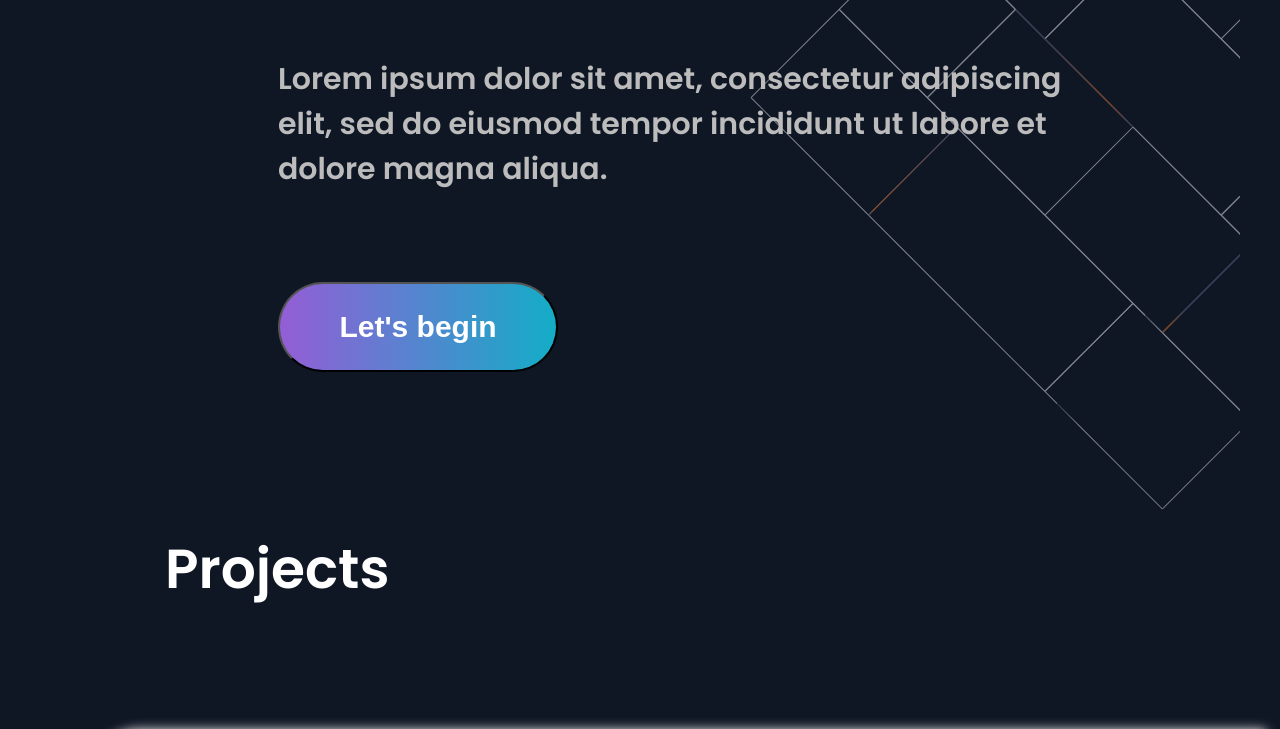
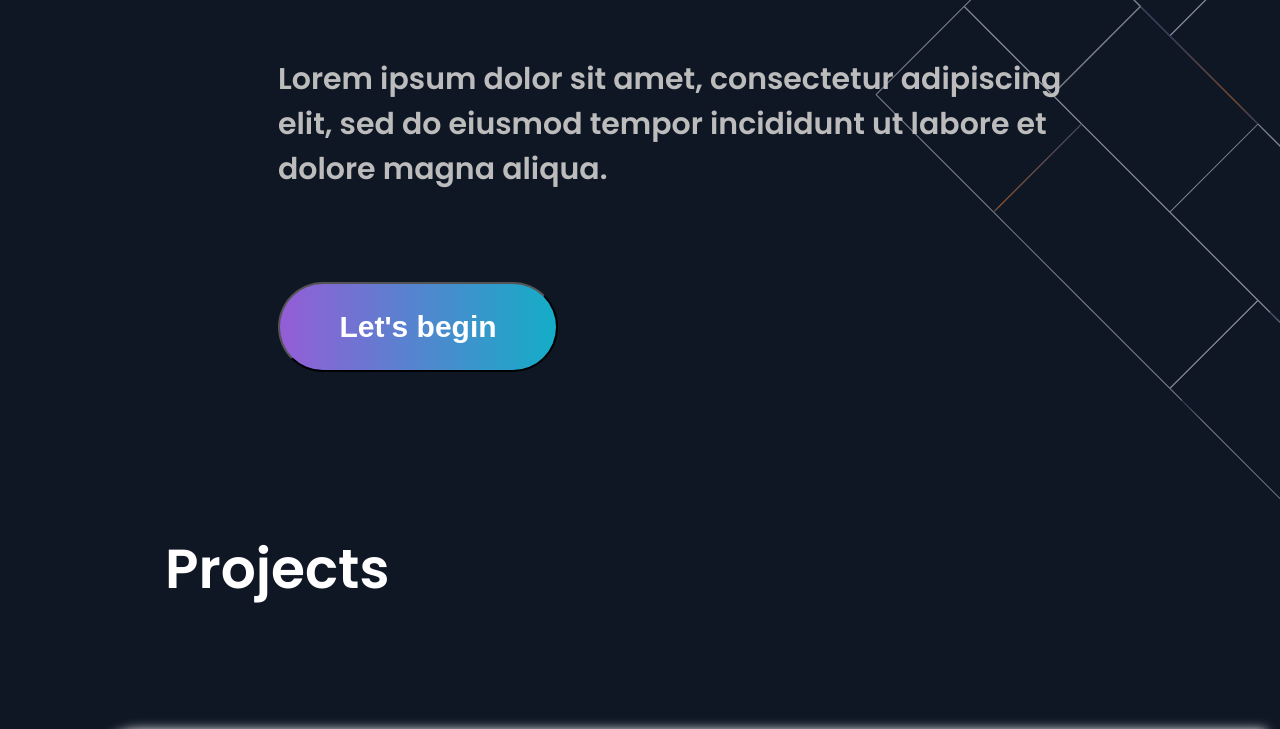
Before and after one commit to LauraNorkiene/assigment, a plain HTML site: page index.html in a window 1280 px wide. Shown: the part 389-1118 px from the top of the page. Drawn offline with Linux system fonts and the light colour scheme.

Commit message:
projects

```diff
--- a/style.scss
+++ b/style.scss
@@ -6,11 +6,13 @@ body {
     font-family: 'Poppins', sans-serif;
     color: white;
 
+    background-image: url(assets/hero_img.svg);
+    background-repeat: no-repeat;
+    background-size: 770px;
+    background-position: left 875px top 130px;
+
     .conteiner {
-        background-image: url(assets/hero_img.svg);
-        background-repeat: no-repeat;
-        background-size: 770px;
-        background-position: left 710px top 125px;
+
         max-width: 1200px;
         left: 200px;
         margin: 0 auto;
```
Also changed, not shown: style.css, 1 other file.
